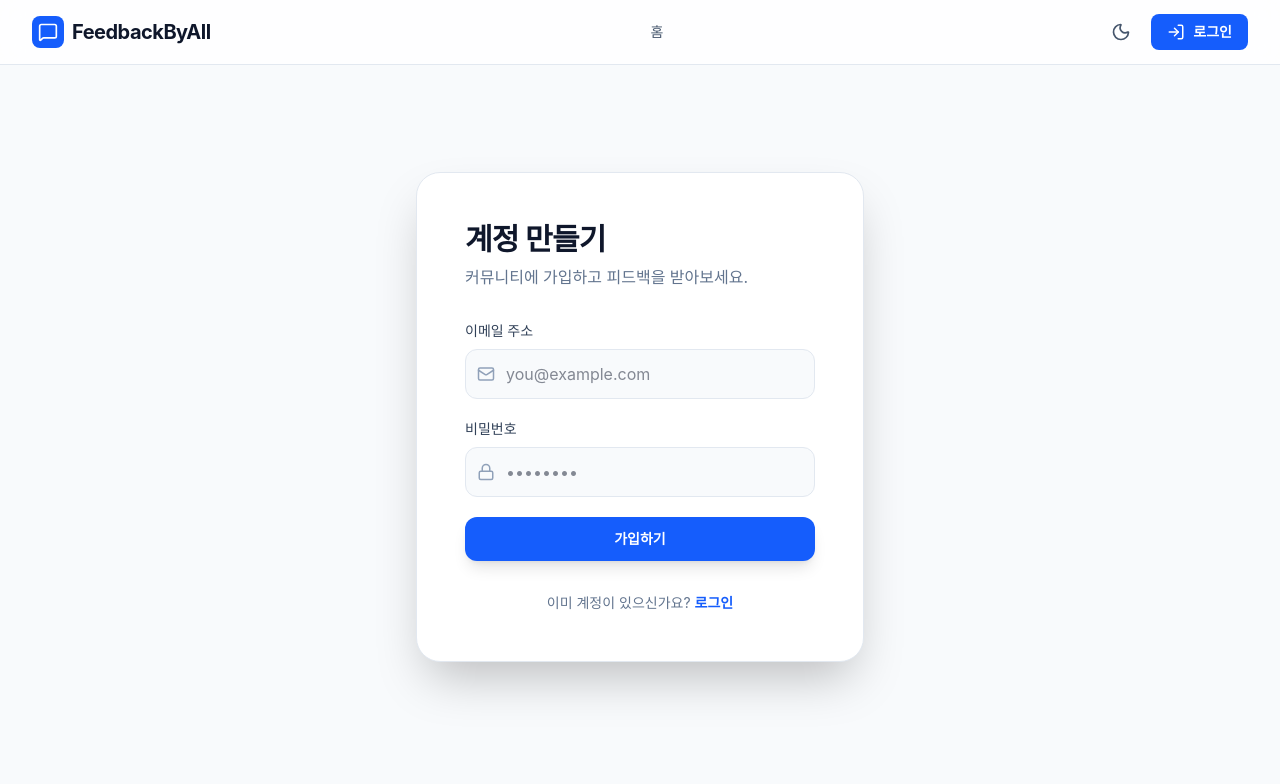
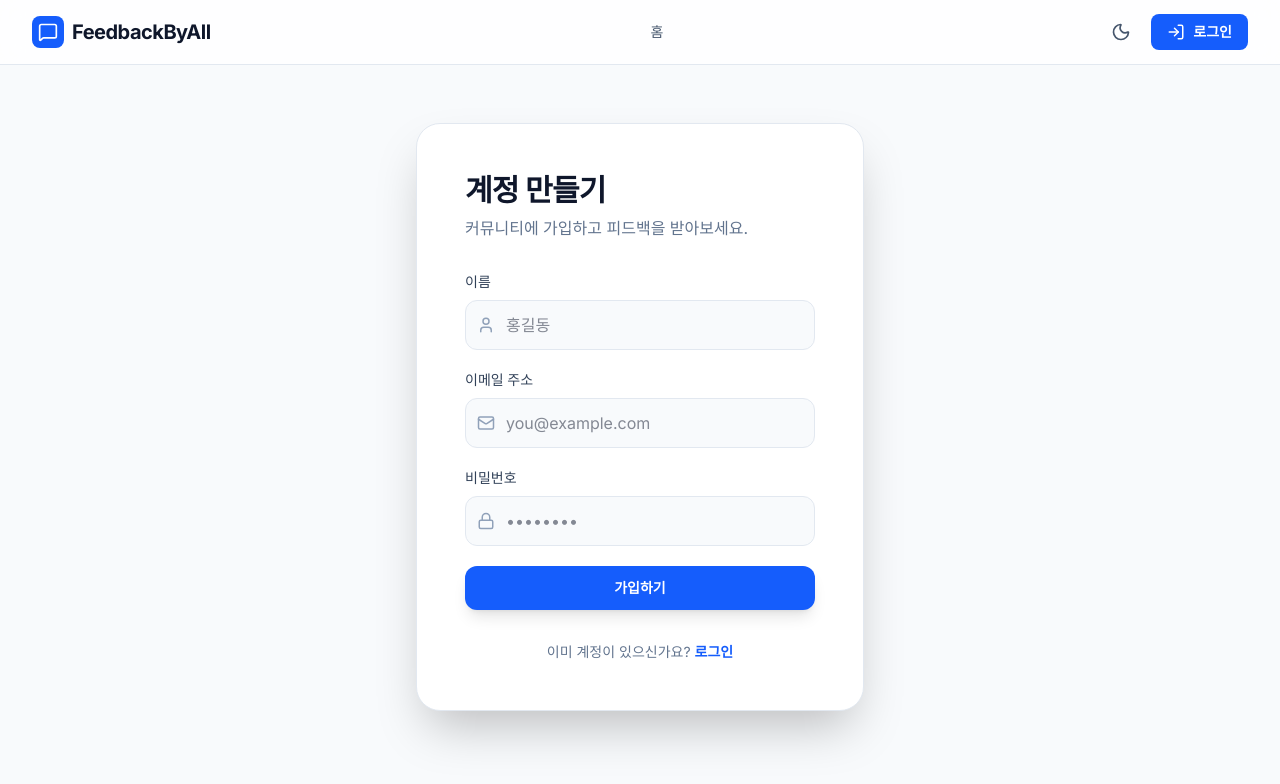
Before and after one commit to kkkkimtaehyeon/FeedbackByAll, a React (Vite) app: page /login in a window 1280 px wide. Both pictures are taken after a click on the button "무료로 가입하기". Shown: the top 784 px of the page. Built offline with nearby package versions, Linux system fonts and the light colour scheme; no server answers.

Commit message:
회원가입시 유저이름 입력 추가

```diff
--- a/src/index.css
+++ b/src/index.css
@@ -1,6 +1,6 @@
+@import url('https://fonts.googleapis.com/css2?family=Inter:wght@400;500;600;700;800;900&display=swap');
 @import "tailwindcss";
 @config "../tailwind.config.js";
-@import url('https://fonts.googleapis.com/css2?family=Inter:wght@400;500;600;700;800;900&display=swap');
 
 @theme {
   --font-sans: "Inter", ui-sans-serif, system-ui, sans-serif;
--- a/src/pages/Login.tsx
+++ b/src/pages/Login.tsx
@@ -1,12 +1,13 @@
 import React, { useState } from 'react';
 import { useNavigate } from 'react-router-dom';
 import { supabase } from '../lib/supabase';
-import { Mail, Lock, Loader2, Github } from 'lucide-react';
+import { Mail, Lock, Loader2, Github, User as UserIcon } from 'lucide-react';
 import { motion } from 'motion/react';
 
 export default function Login() {
   const [email, setEmail] = useState('');
   const [password, setPassword] = useState('');
+  const [fullName, setFullName] = useState('');
   const [loading, setLoading] = useState(false);
   const [isSignUp, setIsSignUp] = useState(false);
   const [error, setError] = useState<string | null>(null);
@@ -18,7 +19,15 @@ export default function Login() {
     setError(null);
 
     const { error } = isSignUp
-      ? await supabase.auth.signUp({ email, password })
+      ? await supabase.auth.signUp({
+        email,
+        password,
+        options: {
+          data: {
+            full_name: fullName,
+          }
+        }
+      })
       : await supabase.auth.signInWithPassword({ email, password });
 
     if (error) {
@@ -51,6 +60,25 @@ export default function Login() {
             {error && (
               <div className="p-3 text-sm text-red-600 bg-red-50 dark:bg-red-900/20 rounded-lg border border-red-100 dark:border-red-800">
                 {error}
+              </div>
+            )}
+
+            {isSignUp && (
+              <div>
+                <label className="block text-sm font-medium text-slate-700 dark:text-slate-300 mb-2">이름</label>
+                <div className="relative">
+                  <div className="absolute inset-y-0 left-0 pl-3 flex items-center pointer-events-none text-slate-400">
+                    <UserIcon size={18} />
+                  </div>
+                  <input
+                    type="text"
+                    required
+                    className="block w-full pl-10 pr-3 py-3 border border-slate-200 dark:border-slate-800 rounded-xl bg-slate-50 dark:bg-slate-950 text-slate-900 dark:text-white focus:outline-none focus:ring-2 focus:ring-blue-500/50 focus:border-blue-600 transition-all"
+                    placeholder="홍길동"
+                    value={fullName}
+                    onChange={(e) => setFullName(e.target.value)}
+                  />
+                </div>
               </div>
             )}
 
```
